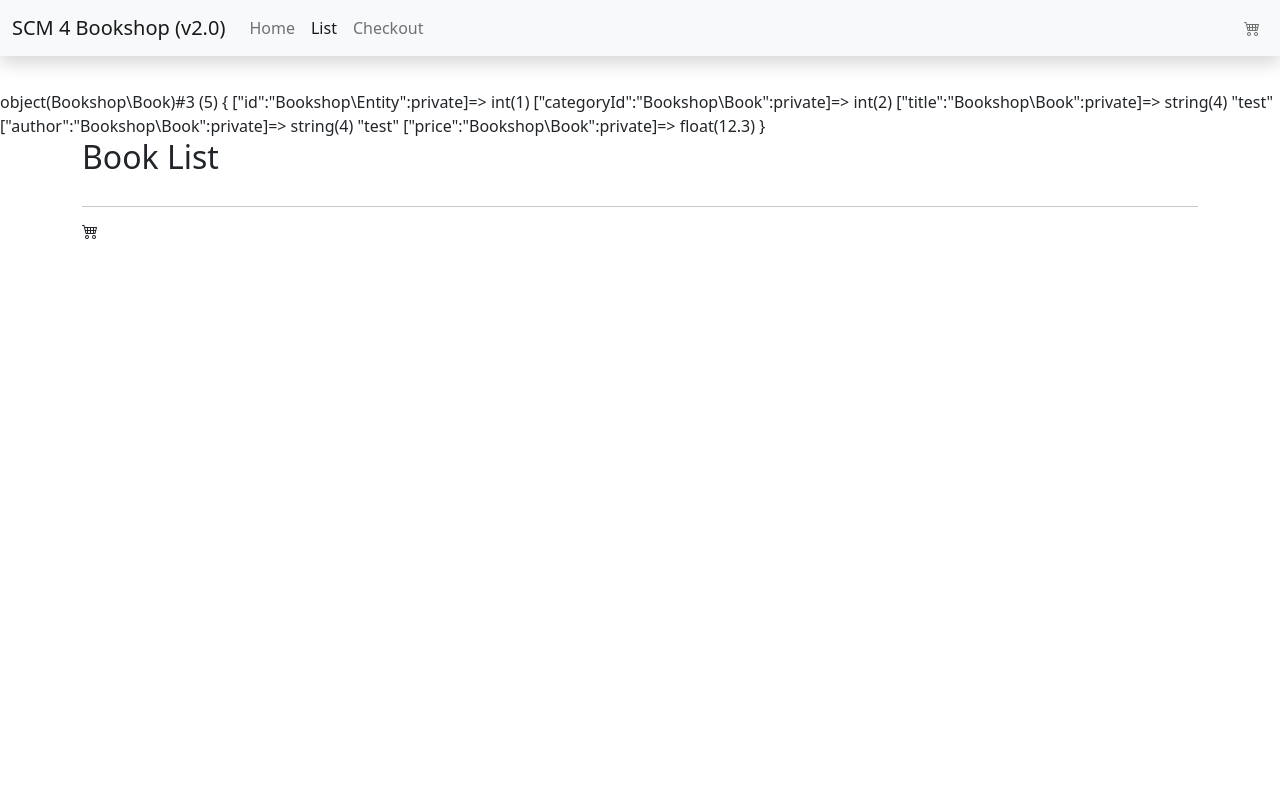
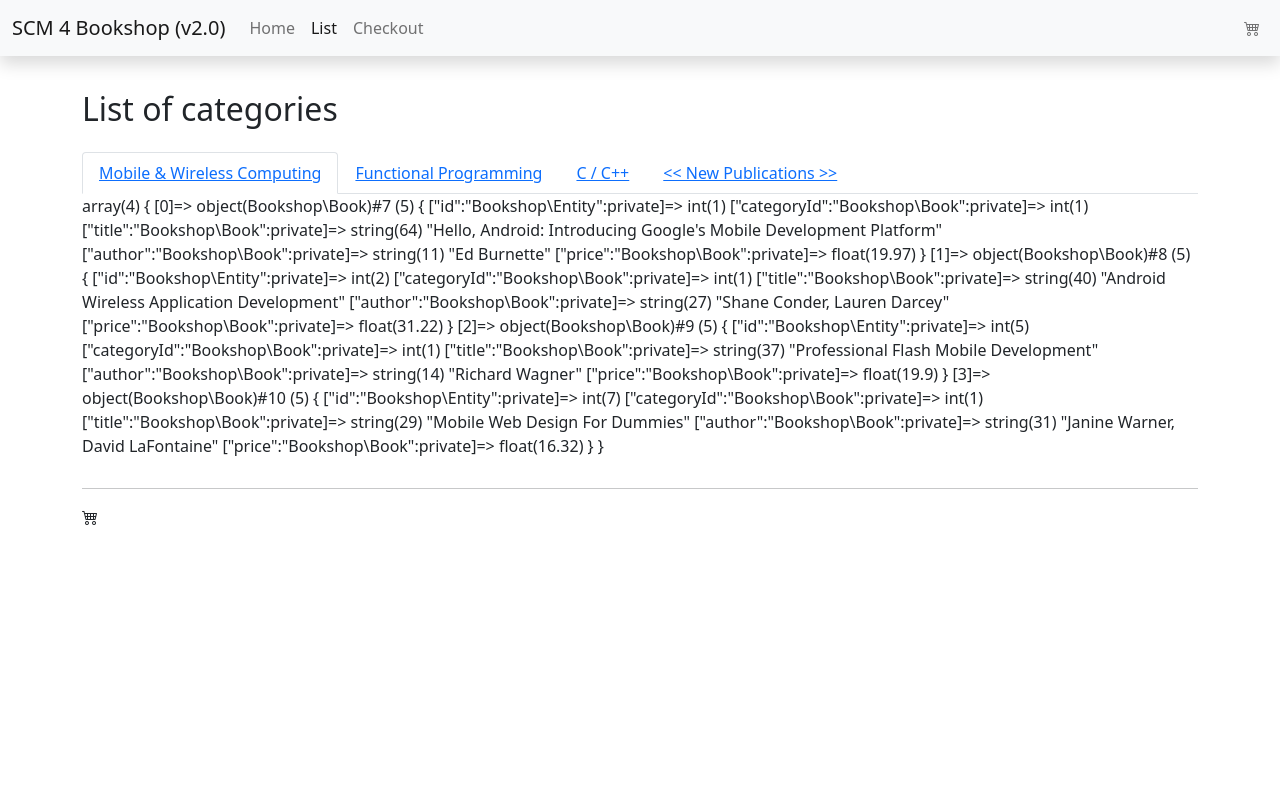
Before and after one commit to elmarputz/class-bookstore-php-dev-25, a PHP site: page /index.php?view=list&categoryId=1 in a window 1280 px wide. Run offline with PHP 8.4, Linux system fonts and the light colour scheme.

Commit message:
datamanger basics

```diff
--- a/site/inc/bootstrap.php
+++ b/site/inc/bootstrap.php
@@ -13,3 +13,16 @@ spl_autoload_register(function (string $class) {
        require_once $filename;
    }
 });
+
+$dbmode = 'mock';
+switch ($dbmode) {
+
+    case 'pdo':
+        $class = 'mysqlpdo';
+        break;
+    default:
+        $class = 'mock';
+        break;
+}
+
+require_once (__DIR__ . '/../lib/Data/DataManager_' . $class . '.php');
--- a/site/index.php
+++ b/site/index.php
@@ -1,6 +1,7 @@
 <?php
 
 use Bookshop\Book;
+use Bookshop\Category;
 
 require_once ('inc/bootstrap.php');
 
@@ -13,7 +14,4 @@ if (isset($_REQUEST['view'])
     $view = $_REQUEST['view'];
 }
 
-$book = new Book(1,2,"test", "test", 12.3);
-var_dump($book);
-
 require_once ('views/' . $view . '.php');
--- /dev/null
+++ b/site/lib/Bookshop/Category.php
@@ -0,0 +1,18 @@
+<?php
+namespace Bookshop;
+
+class Category extends Entity {
+
+    private string $name;
+
+    public function getName() : string {
+        return $this->name;
+    }
+
+    public function __construct(int $id, string $name)  {
+        parent::__construct($id);
+        $this->name = $name;
+    }
+
+
+}
--- /dev/null
+++ b/site/lib/Data/DataManager_mock.php
@@ -0,0 +1,94 @@
+<?php
+
+namespace Data;
+
+use Bookshop\Category;
+use Bookshop\Book;
+
+
+/**
+ * DataManager
+ * Mock Version
+ *
+ *
+ * @package
+ * @subpackage
+ * @author     John Doe <jd@fbi.gov>
+ */
+class DataManager implements IDataManager {
+
+
+    /**
+     * @param string $type 'categories', 'books', 'users'
+     * @return array
+     */
+    private static function getMockData(string $type) : array {
+
+        $data = [];
+        switch ($type) {
+            case 'categories':
+                $data = [
+                    1 => new Category(1, "Mobile & Wireless Computing"),
+                    2 => new Category(2, "Functional Programming"),
+                    3 => new Category(3, "C / C++"),
+                    4 => new Category(4, "<< New Publications >>"),
+                ];
+                break;
+            case 'books':
+                $data = [
+                    1  => new Book(1, 1, "Hello, Android:\nIntroducing Google's Mobile Development Platform", "Ed Burnette", 19.97),
+                    2  => new Book(2, 1, "Android Wireless Application Development", "Shane Conder, Lauren Darcey", 31.22),
+                    5  => new Book(5, 1, "Professional Flash Mobile Development", "Richard Wagner", 19.90),
+                    7  => new Book(7, 1, "Mobile Web Design For Dummies", "Janine Warner, David LaFontaine", 16.32),
+                    11 => new Book(11, 2, "Introduction to Functional Programming using Haskell", "Richard Bird", 74.75),
+                    //book with bad title to show scripting attack - add for scripting attack demo only
+                    12 => new Book(12, 2, "Scripting (Attacks) for Beginners - <script type=\"text/javascript\">alert('All your base are belong to us!');</script>", "John Doe", 9.99),
+                    14 => new Book(14, 2, "Expert F# (Expert's Voice in .NET)", "Antonio Cisternino, Adam Granicz, Don Syme", 47.64),
+                    16 => new Book(16, 3, "C Programming Language\n(2nd Edition)", "Brian W. Kernighan, Dennis M. Ritchie", 48.36),
+                    27 => new Book(27, 3, "C++ Primer Plus\n(5th Edition)", "Stephan Prata", 36.94),
+                    29 => new Book(29, 3, "The C++ Programming Language", "Bjarne Stroustrup", 67.49),
+                ];
+                break;
+            case 'users':
+                $data = [
+                    1 => new User(1, "scm4", "a8af855d47d091f0376664fe588207f334cdad22"), //USER = scm4; PASSWORD = scm4
+                ];
+                break;
+        }
+        return $data;
+
+    }
+
+    // /mock data
+
+
+    /**
+     * get the categories
+     * @return array of Category-items
+     */
+    public static function getCategories() : array {
+
+        return self::getMockData('categories');
+    }
+
+    /**
+     * get the books per category
+     *
+     * @param integer $categoryId  numeric id of the category
+     * @return array of Book-items
+     */
+    public static function getBooksByCategory(int $categoryId) : array {
+
+        $res = [];
+        foreach (self::getMockData('books') as $book) {
+            if ($book->getCategoryId() ==  $categoryId) {
+                $res[] = $book;
+            }
+        }
+        return $res;
+    }
+
+
+
+
+}
--- /dev/null
+++ b/site/lib/Data/IDataManager.php
@@ -0,0 +1,9 @@
+<?php
+
+namespace Data;
+interface IDataManager {
+
+    public static function getCategories() : array;
+    public static function getBooksByCategory(int $categoryId) : array;
+
+}
--- a/site/views/list.php
+++ b/site/views/list.php
@@ -1,14 +1,41 @@
 
 <?php
+
+use Bookshop\Book;
+use Data\DataManager;
+
+$categories = DataManager::getCategories();
+$categoryId = isset($_REQUEST['categoryId']) ? (int) $_REQUEST['categoryId'] : 0;
+$books = $categoryId > 0 ? DataManager::getBooksByCategory($categoryId) : null;
+
+
 require_once "views/partials/header.php";
 ?>
 
 
+
 <div class="page-header">
-    <h2>Book List</h2>
+    <h2>List of categories</h2>
 </div>
+
+<ul class="nav nav-tabs">
+    <?php foreach($categories as $category) { ?>
+        <li role="presentation" class="navitem">
+            <button class="nav-link
+                <?php if($category->getId() == $categoryId){ ?>active<?php } ?>">
+                <a href="<?php echo $_SERVER['PHP_SELF']; ?>?view=list&categoryId=<?php echo $category->getId(); ?>"><?php echo $category->getName(); ?></a>
+            </button>
+
+        </li>
+    <?php } // end foreach ?>
+
+</ul>
+
+
 
 
 <?php
+var_dump($books);
+
 require_once "views/partials/footer.php";
 ?>
```
Also changed, not shown: site/lib/Bookshop/User.php (added, +43 -0 lines).
